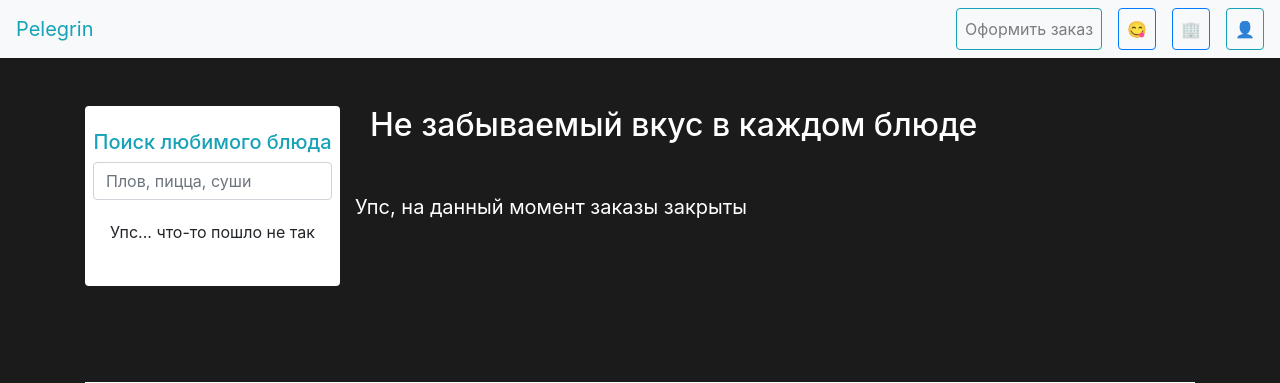
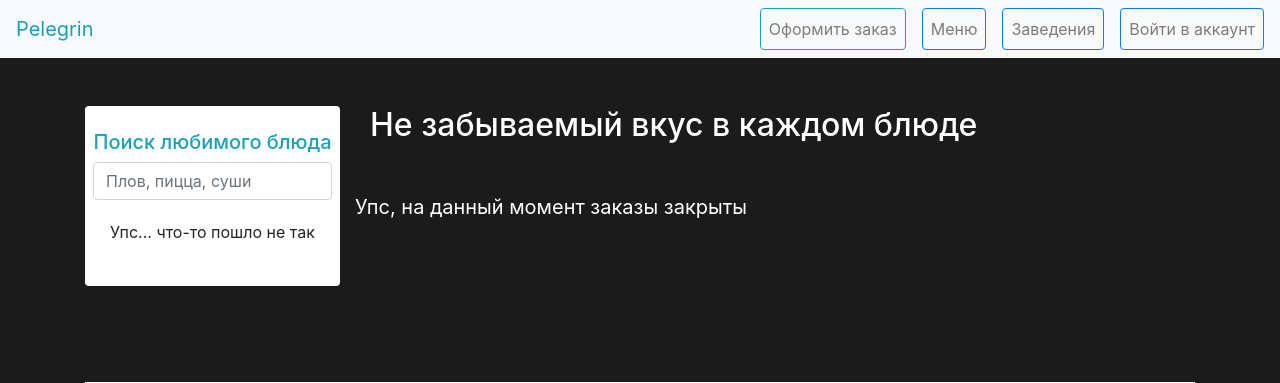
Before and after one commit to danil-olegovich-melnikov/practice, a Django app: page /search/ in a window 1280 px wide. Shown: the top 383 px of the page. Run offline with Django 3.2, Linux system fonts and the light colour scheme; data that the repository does not hold is empty; parts of the project's set-up code (start-up, migrations or seed data) failed here and were passed over; some libraries are stand-ins or nearby versions.

Commit message:
5 changes

```diff
--- a/helpers/templates/helpers/base.html
+++ b/helpers/templates/helpers/base.html
@@ -20,24 +20,24 @@
             {% block nav_item %}
             {% endblock %}
         </li>
-        <li class="nav-item ml-3 active">
-            <a class="nav-link btn btn-outline-primary px-2" href="/search/">😋</a>
+        <li class="nav-item ml-3">
+            <a class="nav-link btn btn-outline-primary px-2" href="/search/">Меню</a>
         </li>
         <li class="nav-item ml-3">
-            <a class="nav-link btn btn-outline-primary px-2" href="/restaurants/">🏢</a>
+            <a class="nav-link btn btn-outline-primary px-2" href="/restaurants/">Заведения</a>
         </li>
         {% if request.user.is_authenticated %}
-        <li class="nav-item active ml-3">
-            <a class="nav-link btn btn-outline-info px-2"
+        <li class="nav-item ml-3">
+            <a class="nav-link btn btn-outline-primary px-2"
                href="{% url 'worker:logout' %}">
-                🚪🏃
+                Выйти в аккаунт
             </a>
         </li>
         {% else %}
-        <li class="nav-item active ml-3">
-            <a class="nav-link btn btn-outline-info px-2"
+        <li class="nav-item ml-3">
+            <a class="nav-link btn btn-outline-primary px-2"
                href="{% url 'worker:login' %}">
-                👤
+                Войти в аккаунт
             </a>
         </li>
         {% endif %}
--- a/helpers/templates/helpers/search.html
+++ b/helpers/templates/helpers/search.html
@@ -18,7 +18,7 @@
                             <label for="food_name" class="h5 text-info ">Поиск любимого блюда</label>
 
                             <input type="text" class="form-control" id="food_name" name="food_name"
-                               value="{{food_name}}" placeholder="Плов, пицца, суши">
+                                   value="{{ food_name }}" placeholder="Плов, пицца, суши">
                         </div>
 
                         {% if categories %}
@@ -28,10 +28,11 @@
                                 {% for category in categories %}
                                     <li class="my-2">
                                         <input class="category-input" type="checkbox" hidden
-                                   id="category-{{category.id}}"
-                                   name="category-{{category.id}}">
-                            <div class="link category btn btn-light w-100" data-target="category-{{category.id}}">
-                                {{category.name}}
+                                               id="category-{{ category.id }}"
+                                               name="category-{{ category.id }}">
+                                        <div class="link category btn btn-light w-100"
+                                             data-target="category-{{ category.id }}">
+                                            {{ category.name }}
                                         </div>
                                     </li>
                                 {% endfor %}
@@ -58,18 +59,19 @@
                     {% if meals %}
                         {% for meal in meals %}
                             <div class="col-4 my-3">
-                    <a href="#" class="text-center pl-1 w-100" data-toggle="modal" data-target="#FoodModal{{meal.id}}">
+                                <a href="#" class="text-center pl-1 w-100" data-toggle="modal"
+                                   data-target="#FoodModal{{ meal.id }}">
                                     <div class="card">
                                         <div class="card-img"></div>
                                         <div class="py-2">
                                             <h4>{{ meal.name }}</h4>
                                             <small>{{ meal.price }} тенге</small><br>
-                                <small class="bg-danger">{{ meal.size}} {{ meal.units.name }}</small>
+                                            <small class="bg-danger">{{ meal.size }} {{ meal.units.name }}</small>
                                         </div>
                                     </div>
                                 </a>
 
-                    <div class="modal fade" id="FoodModal{{meal.id}}" tabindex="-1" role="dialog">
+                                <div class="modal fade" id="FoodModal{{ meal.id }}" tabindex="-1" role="dialog">
                                     <div class="modal-dialog modal-dialog-centered">
                                         <div class="modal-content">
                                             <div class="modal-header">
@@ -81,12 +83,12 @@
                                             <div class="modal-body">
                                                 <div class="card-img"></div>
                                                 <div class="py-3">
-                                        <small class="bg-danger">Порция: {{meal.size}} {{meal.units.name}}</small>
-                                        <small>Цена: {{meal.price}} тенге</small><br>
+                                                    <small class="bg-danger">Порция: {{ meal.size }} {{ meal.units.name }}</small>
+                                                    <small>Цена: {{ meal.price }} тенге</small><br>
                                                     <small>
                                                         <a href="#">
                                                             <i class="fa-solid fa-location-pin"></i>
-                                                {{meal.address.location.name}}, {{meal.address.restaurant.name}}
+                                                            {{ meal.address.location.name }}, {{ meal.address.restaurant.name }}
                                                         </a>
                                                     </small>
                                                     <div class="row my-2">
@@ -97,8 +99,8 @@
                                                         {% endfor %}
                                                     </div>
                                                     <p>{{ meal.description|capfirst }}</p>
-                                        <div class="buy btn btn-info" data-target="{{meal.id}}"
-                                             data-description="{{meal.name}}">
+                                                    <div class="buy btn btn-info" data-target="{{ meal.id }}"
+                                                         data-description="{{ meal.name }}">
                                                         Добавить в корзину
                                                     </div>
                                                 </div>
@@ -113,7 +115,7 @@
                             {% for page in pages %}
                                 <button type="submit"
                                         class="btn page-btn {% if page|slugify == page_number|slugify %}btn-info{% else %}btn-light{% endif %}">
-                    {{page}}
+                                    {{ page }}
                                 </button>
                             {% endfor %}
                         </div>
@@ -157,7 +159,12 @@
                                 <input type="text" class="form-control" name="name" placeholder="Ваше ФИО">
                             </div>
                             <div class="form-group">
-                        <input type="text" class="form-control" name="contact" placeholder="Способ связи">
+                                <input type="text" class="form-control" name="contact"
+                                       placeholder="Укажите номер телефона, или другой способ связи">
+                            </div>
+                            <div class="form-group">
+                                <input type="text" class="form-control" name="contact"
+                                       placeholder="Укажите ваш адресс">
                             </div>
                             <div class="form-group">
                                 <textarea class="form-control" name="note" placeholder="Дополнение к заказу"></textarea>
--- a/helpers/templates/helpers/success-order.html
+++ b/helpers/templates/helpers/success-order.html
@@ -4,7 +4,7 @@
 {% block body %}
 <div class="container text-white">
     <div class="py-5">
-        <h1 class="display-4">Скоро вам заказ приедет к вам, спасибо за заказ</h1>
+        <h1 class="display-4">Спасибо за заказ, скоро с вами свяжется менеджер</h1>
     </div>
 </div>
 {% endblock %}
```
Lines whose indentation alone changed are shown as unchanged.
